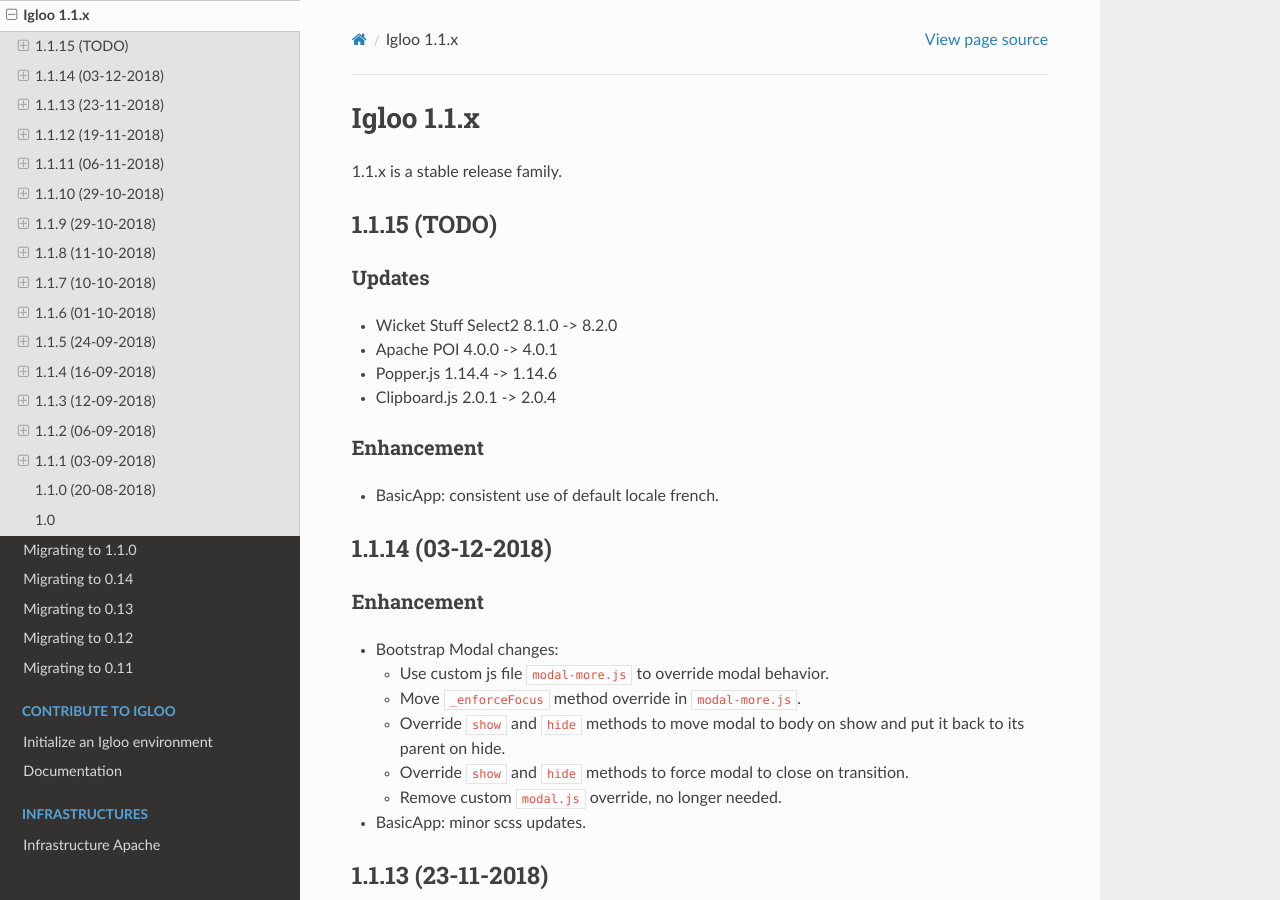
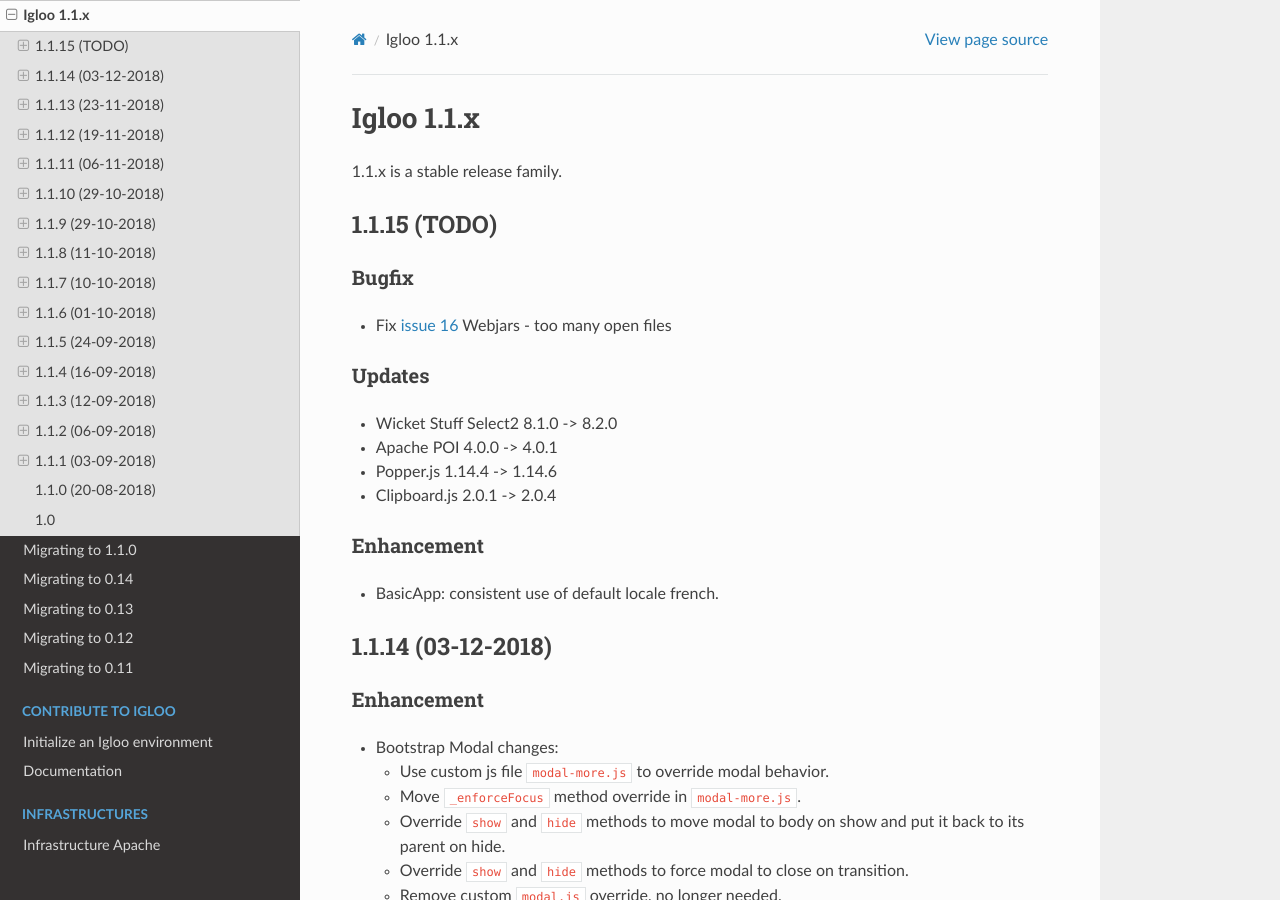
Before and after one commit to igloo-project/igloo-doc, a Sphinx documentation site: the page built from source/release-notes/1.1.x.rst, in a window 1280 px wide and 900 px high. Built offline with Sphinx 7.4.7 and the Read the Docs theme 2.0.0, drawn with Linux system fonts in a browser that asks for light colours.

Commit message:
Updated release note for 1.1.15

```diff
--- a/source/release-notes/1.1.x.rst
+++ b/source/release-notes/1.1.x.rst
@@ -9,6 +9,11 @@
 
 1.1.15 (TODO)
 ###################
+
+Bugfix
+******
+
+* Fix :issue:`16` Webjars - too many open files
 
 Updates
 *******
```
